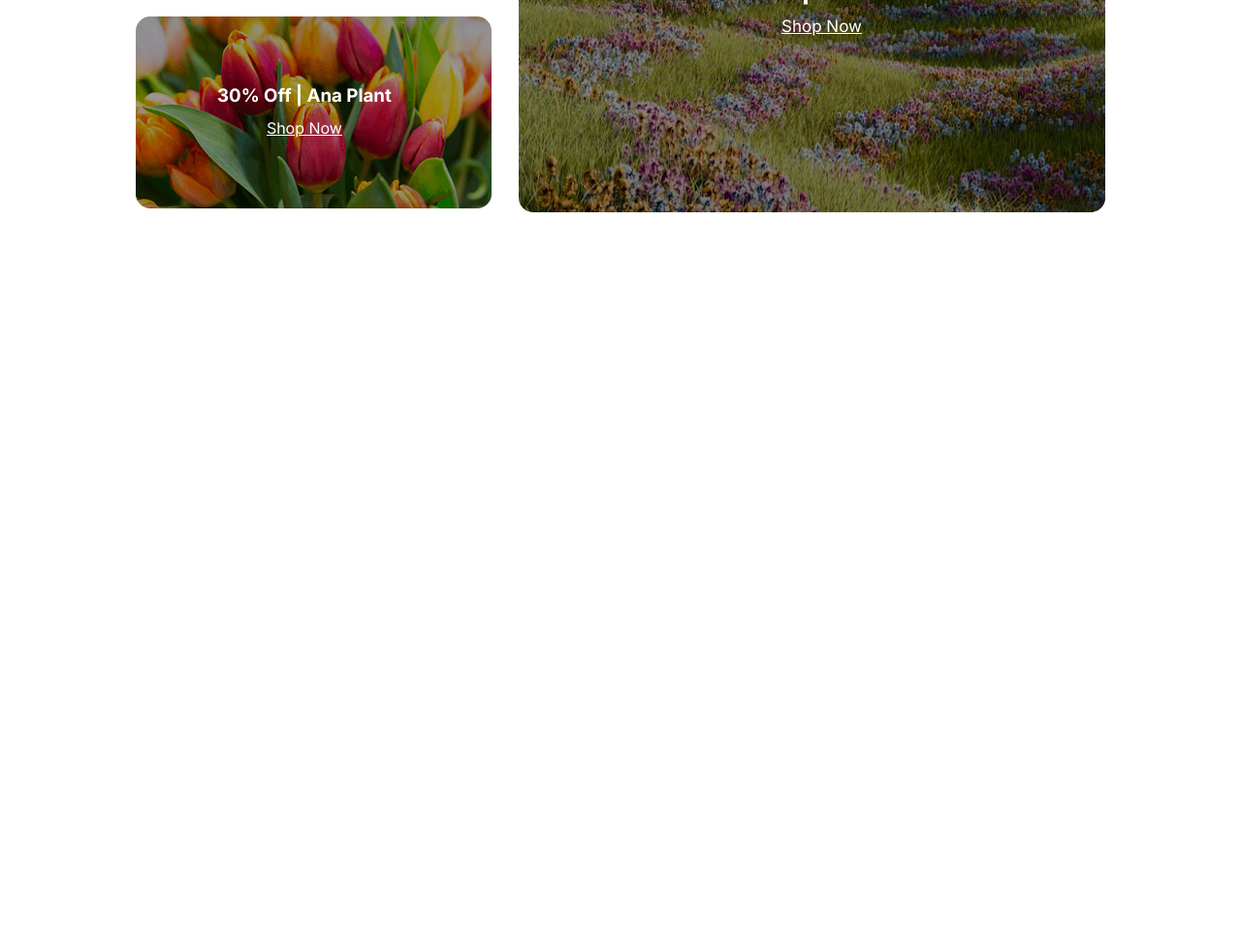
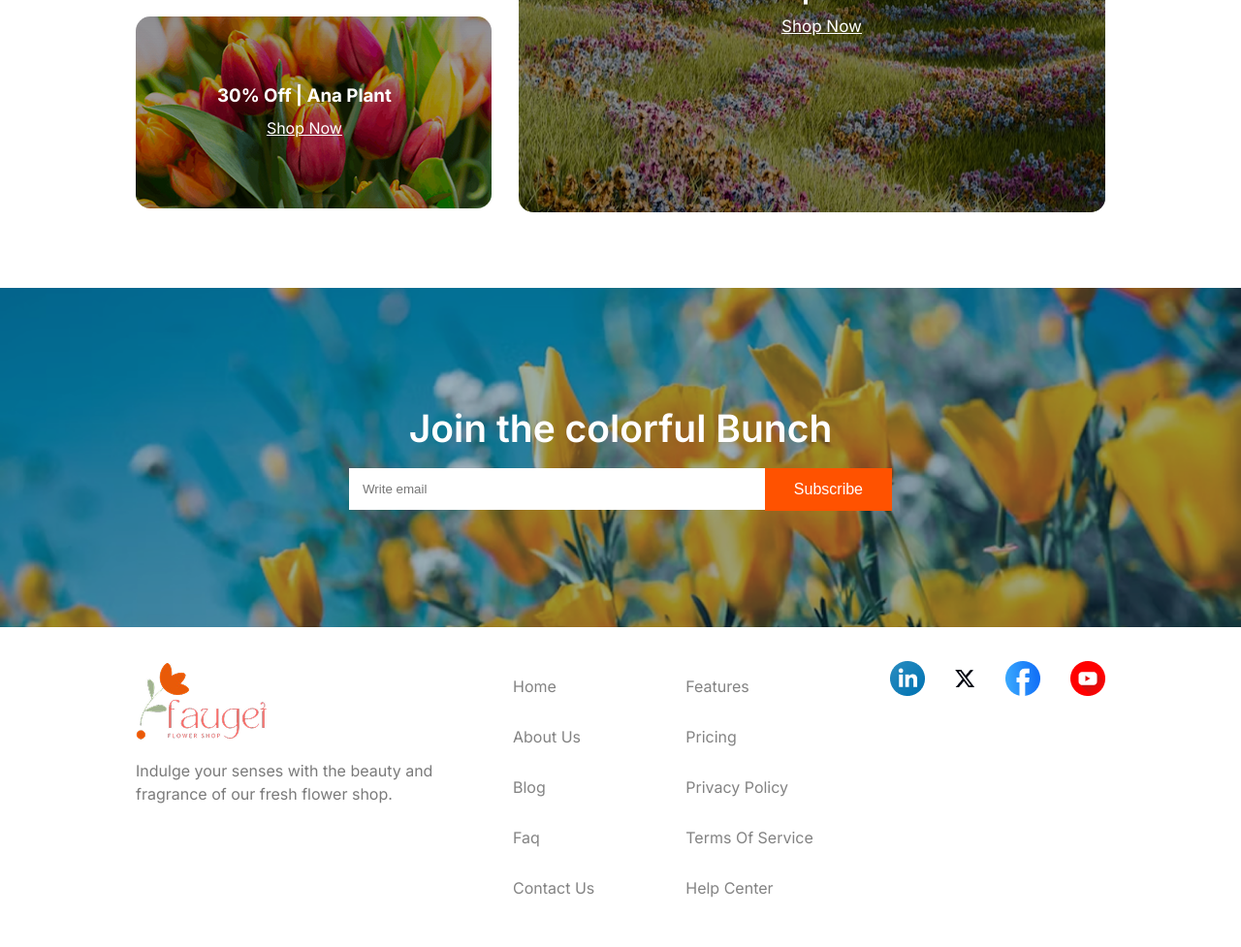
Before and after one commit to shajeb17/flower, a plain HTML site: page index.html in a window 1280 px wide. Shown: the part 2581-3558 px from the top of the page at 97% size. Before the commit the page ends 2878 px from the top, so only its background shows below. Drawn offline with Linux system fonts and the light colour scheme.

Commit message:
all pages

```diff
--- a/index.html
+++ b/index.html
@@ -198,6 +198,53 @@
             </div>
         </div>
     </section>
+
+    <section id="input-join">
+        <div class="container">
+            <div class="color-input">
+                <h1>Join the colorful Bunch</h1>
+                <div class="input-div">
+                    <input type="text" placeholder="Write email">
+                    <button>subscribe</button>
+                </div>
+            </div>
+        </div>
+    </section>
+
+    <footer id="footer-section">
+        <div class="container">
+            <div class="footer-content">
+             <div class="footer-logo">
+                <img src="img/logo.png" alt="">
+                 <p>Indulge your senses with the beauty and fragrance of our fresh flower shop. </p>
+             </div>
+             <div class="footer-style">
+                <ul>
+                    <li>home</li>
+                    <li>about us</li>
+                    <li>blog</li>
+                    <li>faq</li>
+                    <li>contact us</li>
+                </ul>
+                <ul>
+                    <li>Features</li>
+                    <li>Pricing</li>
+                    <li>Privacy Policy</li>
+                    <li>Terms of Service</li>
+                    <li>Help Center</li>
+                </ul>
+             </div>
+             <div class="footer-social">
+                <ul>
+                    <li><img src="img/icon-linkedin.png" alt=""></li>
+                    <li><img src="img/icon-twitter.png" alt=""></li>
+                    <li><img src="img/icon-facebook.png" alt=""></li>
+                    <li><img src="img/icon-youtube.png" alt=""></li>
+                </ul>
+             </div>
+        </div>
+            </div>
+    </footer>
 </body>
 
 </html>
--- a/style.css
+++ b/style.css
@@ -378,3 +378,112 @@ section#planet-section {
 
     }
 }
+/* ============================================================ */
+/* input join */
+#input-join{
+    background: url(img/news-letter-bg.png);
+    width: 100%;
+    height: 100%;
+    background-position: center;
+    background-repeat: no-repeat;
+    background-size: cover;
+    position: relative;
+}
+.color-input {
+    text-align: center;
+    padding: 121px 0px;
+    margin: auto;
+    width: 560px;
+}
+
+.color-input h1 {
+    color: white;
+    font-size: 39px;
+    font-weight: 600;
+}
+
+.input-div {
+    width: 100%;
+    position: relative;
+    margin-top: 18px;
+}
+
+.input-div button {
+    position: absolute;
+    right: 0;
+    background: #ff5200;
+    border: none;
+    color: white;
+    text-transform: capitalize;
+    font-size: 16px;
+    padding: 13px 30px;
+}
+
+.input-div input {
+    width: 100%;
+    padding: 14px;
+    border: none;
+    outline: none;
+}
+@media (max-width:680px) {
+    .color-input{
+        width: 100%;
+    }
+}
+/* ============================================================ */
+/* footer section */
+.footer-content {
+    padding: 35px 0px;
+    display: flex;
+    justify-content: space-between;
+}
+
+.footer-logo {
+    flex: 1;
+}
+
+.footer-style {
+    flex: 1;
+}
+
+.footer-social {
+
+}
+
+.footer-logo p {
+    margin-top: 14px;
+    font-size: 16px;
+    margin-right: 64px;
+    color: #00000085;
+    line-height: 24px;
+}
+
+.footer-style {
+    display: flex;
+    line-height: 52px;
+    gap: 94px;
+    color: #0000007d;
+}
+
+.footer-style ul {
+    list-style: none;
+    text-transform: capitalize;
+}
+
+.footer-social ul {
+    display: flex;
+    list-style: none;
+    align-items: center;
+    gap: 31px;
+}
+@media (max-width:870px) {
+    .footer-content{
+        flex-direction: column;
+    }
+    .footer-style{
+        flex-direction: column;
+        gap: inherit;
+        line-height: 34px;
+        padding: 20px 0px;
+    }
+}
```
